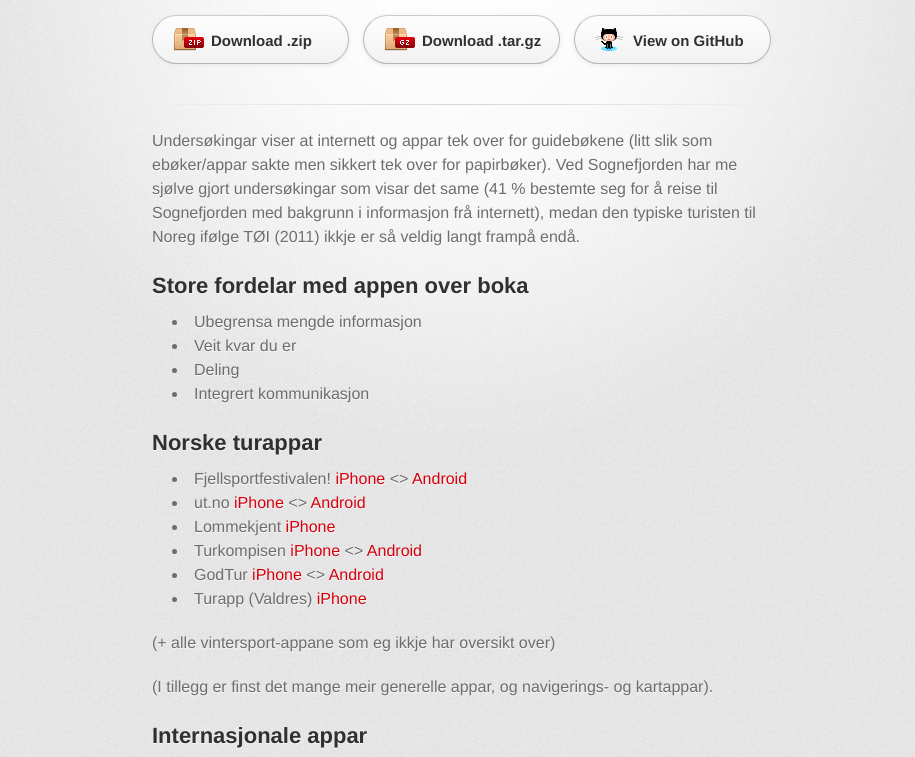
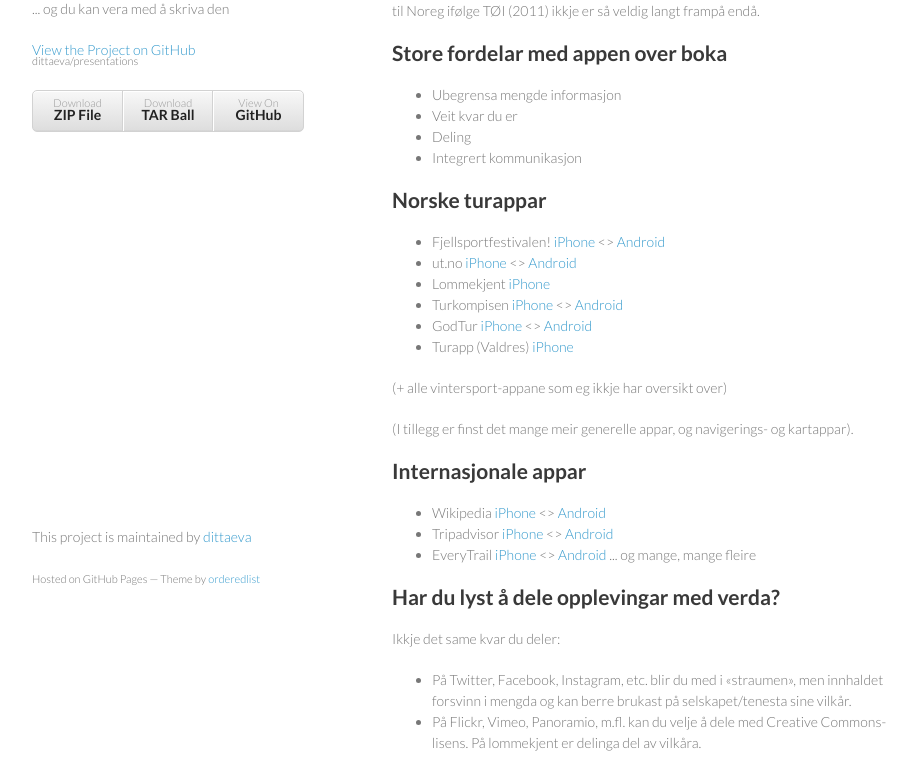
Before and after one commit to WNRI/app-guidebok, a plain HTML site: page index.html in a window 1280 px wide. Shown: the part 142-899 px from the top of the page, without its empty margins (178-1093 px from the left). Drawn offline with Linux system fonts and the light colour scheme; a web font is replaced by a local one.

Commit message:
Create gh-pages branch via GitHub

```diff
--- a/index.html
+++ b/index.html
@@ -1,36 +1,33 @@
-<!DOCTYPE html>
+<!doctype html>
 <html>
   <head>
-    <meta charset='utf-8'>
+    <meta charset="utf-8">
     <meta http-equiv="X-UA-Compatible" content="chrome=1">
-    <link href='https://fonts.googleapis.com/css?family=Chivo:900' rel='stylesheet' type='text/css'>
-    <link rel="stylesheet" type="text/css" href="stylesheets/stylesheet.css" media="screen" />
-    <link rel="stylesheet" type="text/css" href="stylesheets/pygment_trac.css" media="screen" />
-    <link rel="stylesheet" type="text/css" href="stylesheets/print.css" media="print" />
+    <title>appen er de nye guideboka by dittaeva</title>
+
+    <link rel="stylesheet" href="stylesheets/styles.css">
+    <link rel="stylesheet" href="stylesheets/pygment_trac.css">
+    <meta name="viewport" content="width=device-width, initial-scale=1, user-scalable=no">
     <!--[if lt IE 9]>
     <script src="//html5shiv.googlecode.com/svn/trunk/html5.js"></script>
     <![endif]-->
-    <title>appen er de nye guideboka by dittaeva</title>
   </head>
-
   <body>
-    <div id="container">
-      <div class="inner">
-
+    <div class="wrapper">
       <header>
         <h1>appen er de nye guideboka</h1>
-          <h2>... og du kan vera med å skriva den</h2>
+        <p>... og du kan vera med å skriva den</p>
+
+        <p class="view"><a href="https://github.com/dittaeva/presentations">View the Project on GitHub <small>dittaeva/presentations</small></a></p>
+
+
+        <ul>
+          <li><a href="https://github.com/dittaeva/presentations/zipball/master">Download <strong>ZIP File</strong></a></li>
+          <li><a href="https://github.com/dittaeva/presentations/tarball/master">Download <strong>TAR Ball</strong></a></li>
+          <li><a href="https://github.com/dittaeva/presentations">View On <strong>GitHub</strong></a></li>
+        </ul>
       </header>
-
-        <section id="downloads" class="clearfix">
-          <a href="https://github.com/dittaeva/presentations/zipball/master" id="download-zip" class="button"><span>Download .zip</span></a>
-          <a href="https://github.com/dittaeva/presentations/tarball/master" id="download-tar-gz" class="button"><span>Download .tar.gz</span></a>
-          <a href="https://github.com/dittaeva/presentations" id="view-on-github" class="button"><span>View on GitHub</span></a>
-        </section>
-
-        <hr>
-
-        <section id="main_content">
+      <section>
         <p>Undersøkingar viser at internett og appar tek over for guidebøkene (litt slik som ebøker/appar sakte men sikkert tek over for papirbøker). Ved Sognefjorden har me sjølve gjort undersøkingar som visar det same (41 % bestemte seg for å reise til Sognefjorden med bakgrunn i informasjon frå internett), medan den typiske turisten til Noreg ifølge TØI (2011) ikkje er så veldig langt frampå endå.</p>
 
 <h2>Store fordelar med appen over boka</h2>
@@ -92,12 +89,12 @@
 
 <p><img src="http://i.creativecommons.org/l/by/3.0/88x31.png" alt="CC SA"></p>
       </section>
-
       <footer>
-          appen er de nye guideboka is maintained by <a href="https://github.com/dittaeva">dittaeva</a><br>
-          This page was generated by <a href="http://pages.github.com">GitHub Pages</a>. Tactile theme by <a href="http://twitter.com/jasonlong">Jason Long</a>.
+        <p>This project is maintained by <a href="https://github.com/dittaeva">dittaeva</a></p>
+        <p><small>Hosted on GitHub Pages &mdash; Theme by <a href="https://github.com/orderedlist">orderedlist</a></small></p>
       </footer>
-
+    </div>
+    <script src="javascripts/scale.fix.js"></script>
               <script type="text/javascript">
             var gaJsHost = (("https:" == document.location.protocol) ? "https://ssl." : "http://www.");
             document.write(unescape("%3Cscript src='" + gaJsHost + "google-analytics.com/ga.js' type='text/javascript'%3E%3C/script%3E"));
@@ -109,7 +106,5 @@
             } catch(err) {}
           </script>
 
-      </div>
-    </div>
   </body>
 </html>
```
Lines whose indentation alone changed are shown as unchanged.
